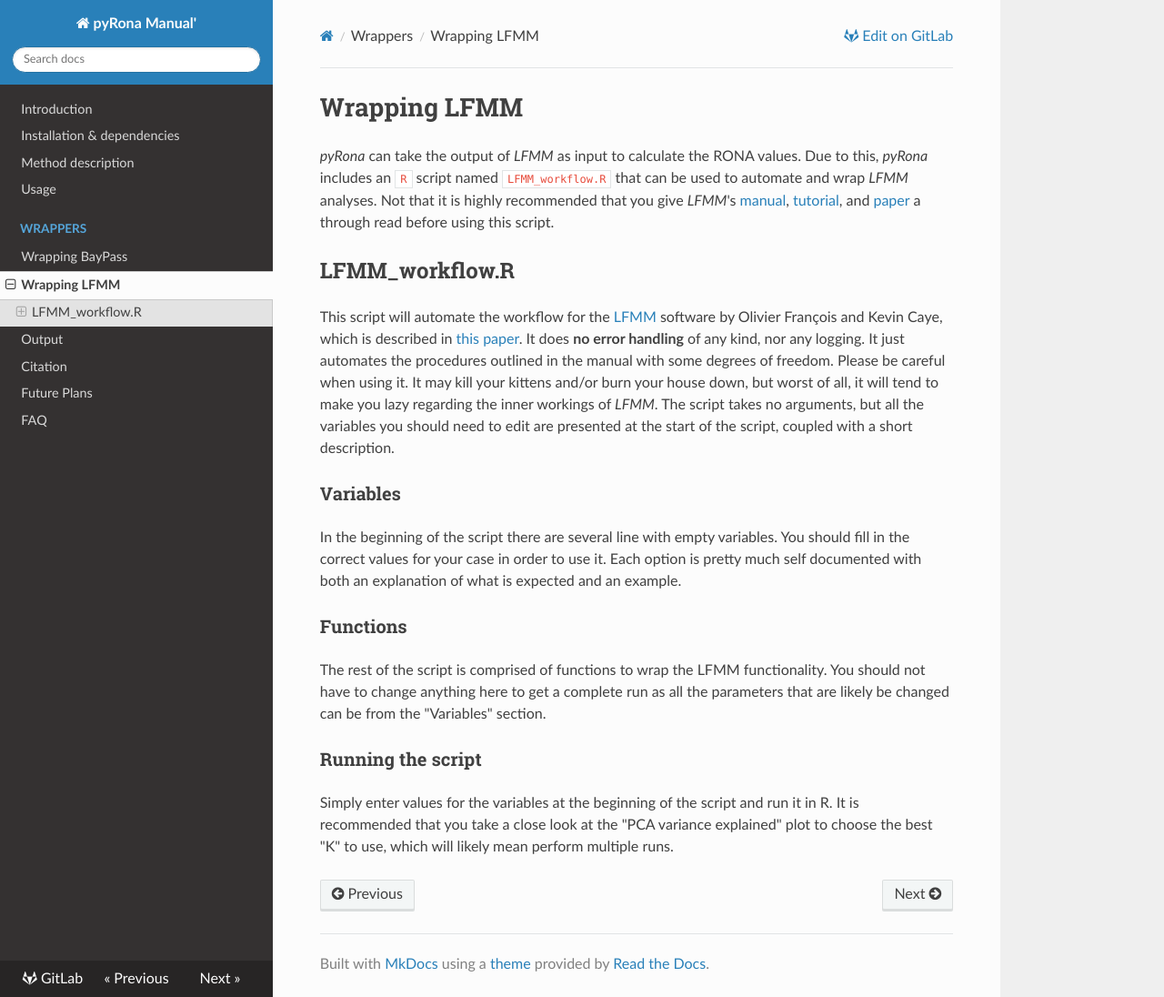
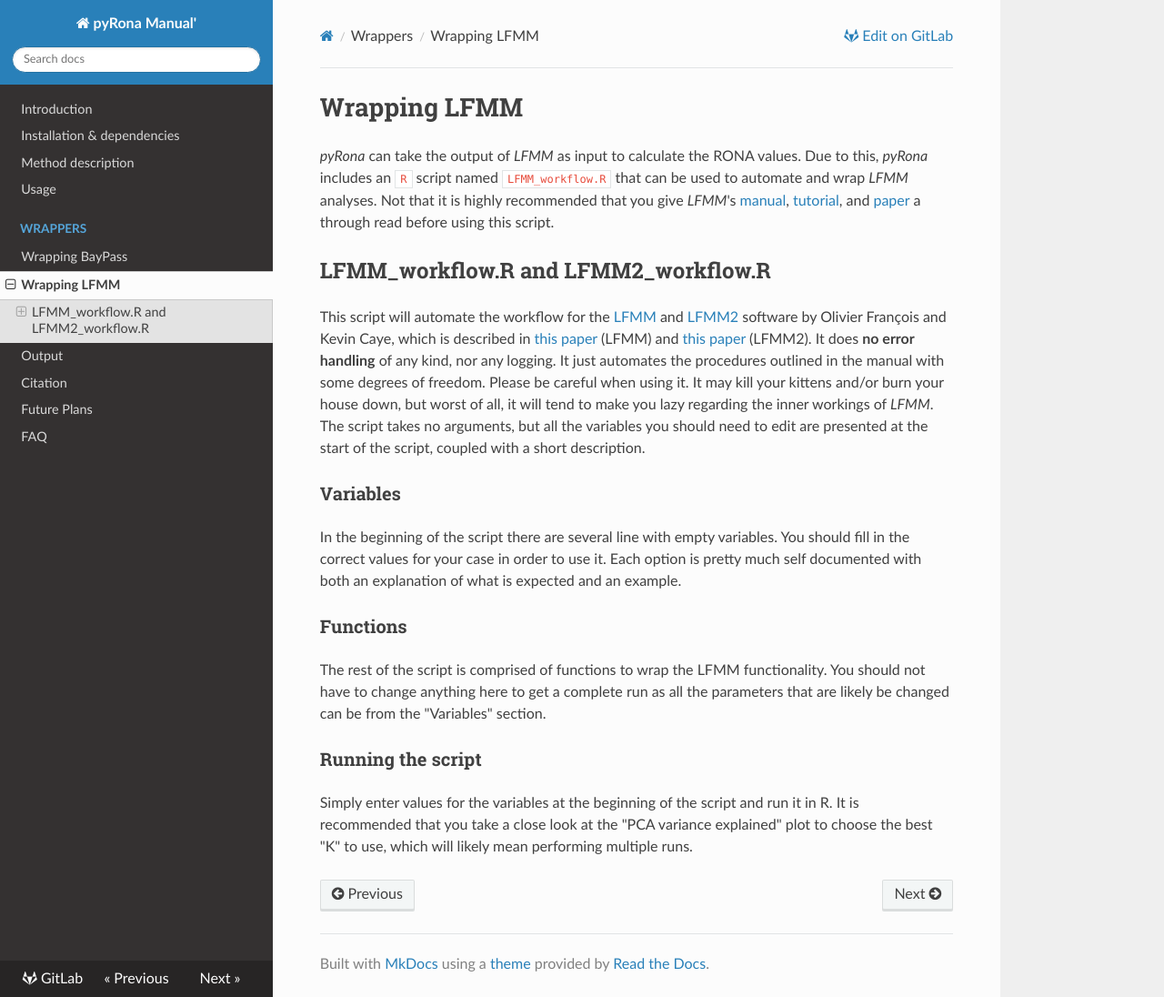
Before and after one commit to StuntsPT/pyRona, an MkDocs documentation site: the page built from docs/lfmm.md, in a window 1280 px wide and 1096 px high. Shown: the whole window at 91% size. Built offline with MkDocs 1.6.1, drawn with Linux system fonts in a browser that asks for light colours; nearby versions of some CDN libraries; old or Windows-style settings are respelled for this version of MkDocs.

Commit message:
Updates the docs to mention LFMM2

```diff
--- a/docs/lfmm.md
+++ b/docs/lfmm.md
@@ -4,10 +4,10 @@
 Not that it is highly recommended that you give *LFMM*'s [manual](https://bcm-uga.github.io/lfmm/reference/index.html), [tutorial](https://bcm-uga.github.io/lfmm/articles/lfmm), and [paper](http://dx.doi.org/10.1093%2Fmolbev%2Fmst063) a through read before using this script.
 
 
-## LFMM_workflow.R
+## LFMM_workflow.R and LFMM2_workflow.R
 
-This script will automate the workflow for the [LFMM](https://bcm-uga.github.io/lfmm/index.html)
-software by Olivier François and Kevin Caye, which is described in [this paper](http://dx.doi.org/10.1093%2Fmolbev%2Fmst063).
+This script will automate the workflow for the [LFMM](https://bcm-uga.github.io/lfmm/index.html) and [LFMM2](https://github.com/bcm-uga/LEA)
+software by Olivier François and Kevin Caye, which is described in [this paper](http://dx.doi.org/10.1093%2Fmolbev%2Fmst063) (LFMM) and [this paper](https://doi.org/10.1093/molbev/msz008) (LFMM2).
 It does **no error handling** of any kind, nor any logging. It just automates
 the procedures outlined in the manual with some degrees of freedom.
 Please be careful when using it. It may kill your kittens and/or burn your
@@ -30,4 +30,4 @@
 
 ### Running the script
 
-Simply enter values for the variables at the beginning of the script and run it in R. It is recommended that you take a close look at the "PCA variance explained" plot to choose the best "K" to use, which will likely mean perform multiple runs.
+Simply enter values for the variables at the beginning of the script and run it in R. It is recommended that you take a close look at the "PCA variance explained" plot to choose the best "K" to use, which will likely mean performing multiple runs.
```
